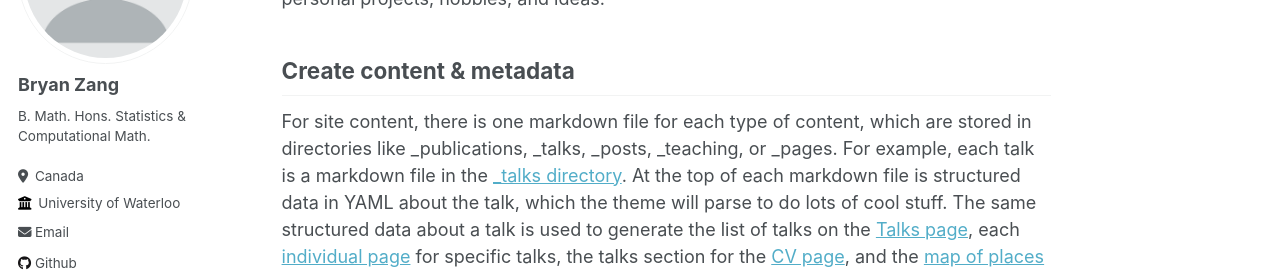
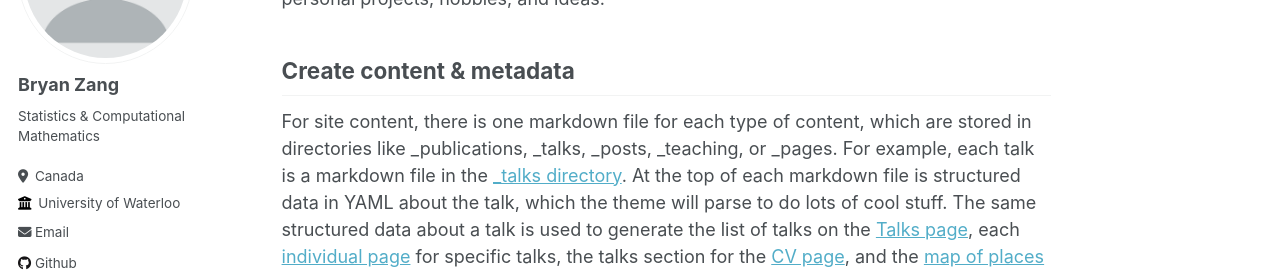
Before and after one commit to bryanzang/bryanzang.github.io, a Jekyll site: the page built from _pages/about.md, in a window 1280 px wide. Shown: the part 217-491 px from the top of the page. Built offline with Jekyll 4.4.1, drawn with Linux system fonts in a browser that asks for light colours.

Commit message:
Update _config.yml

```diff
--- a/_config.yml
+++ b/_config.yml
@@ -24,7 +24,7 @@ author:
   avatar           : "profile.png"
   name             : "Bryan Zang"
   pronouns         : # example: "she/her"
-  bio              : "B. Math. Hons. Statistics & Computational Math."
+  bio              : "Statistics & Computational Mathematics"
   location         : "Canada"
   employer         : "University of Waterloo"
   uri              : # URL
```
